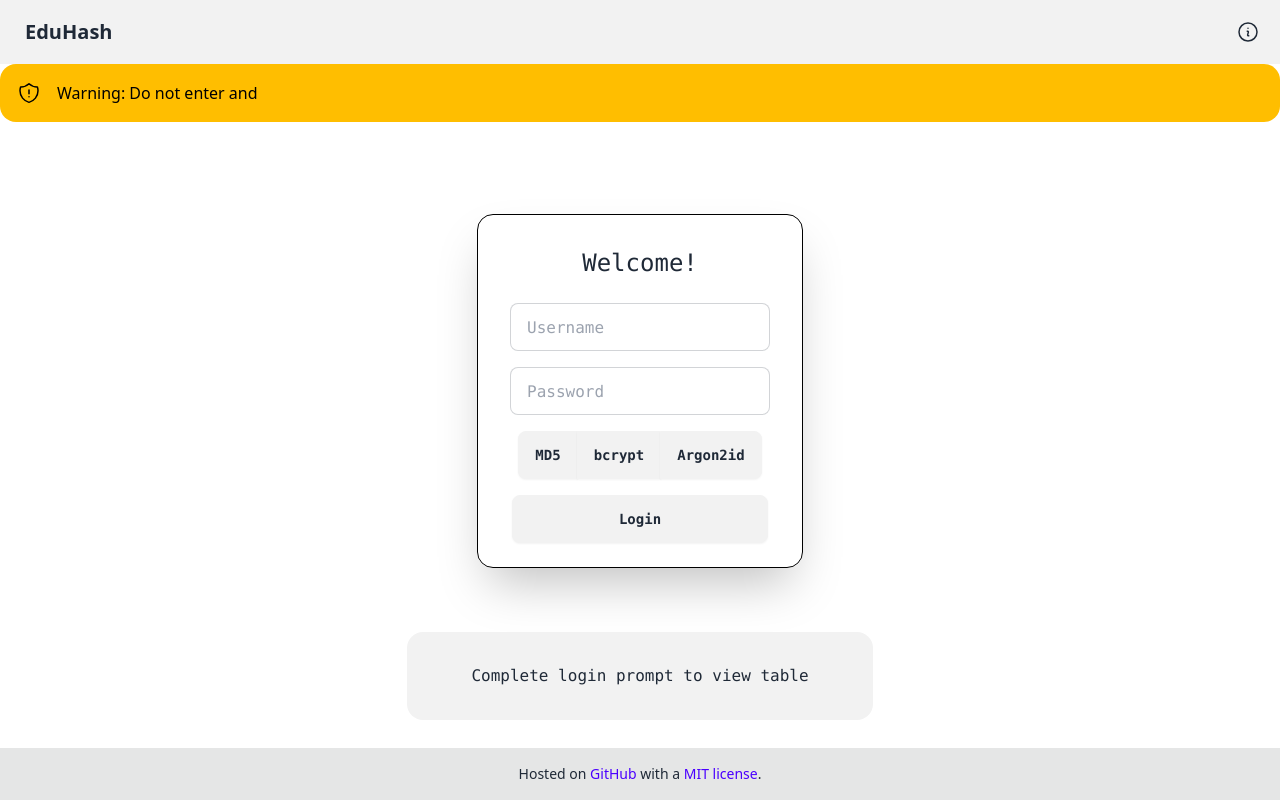
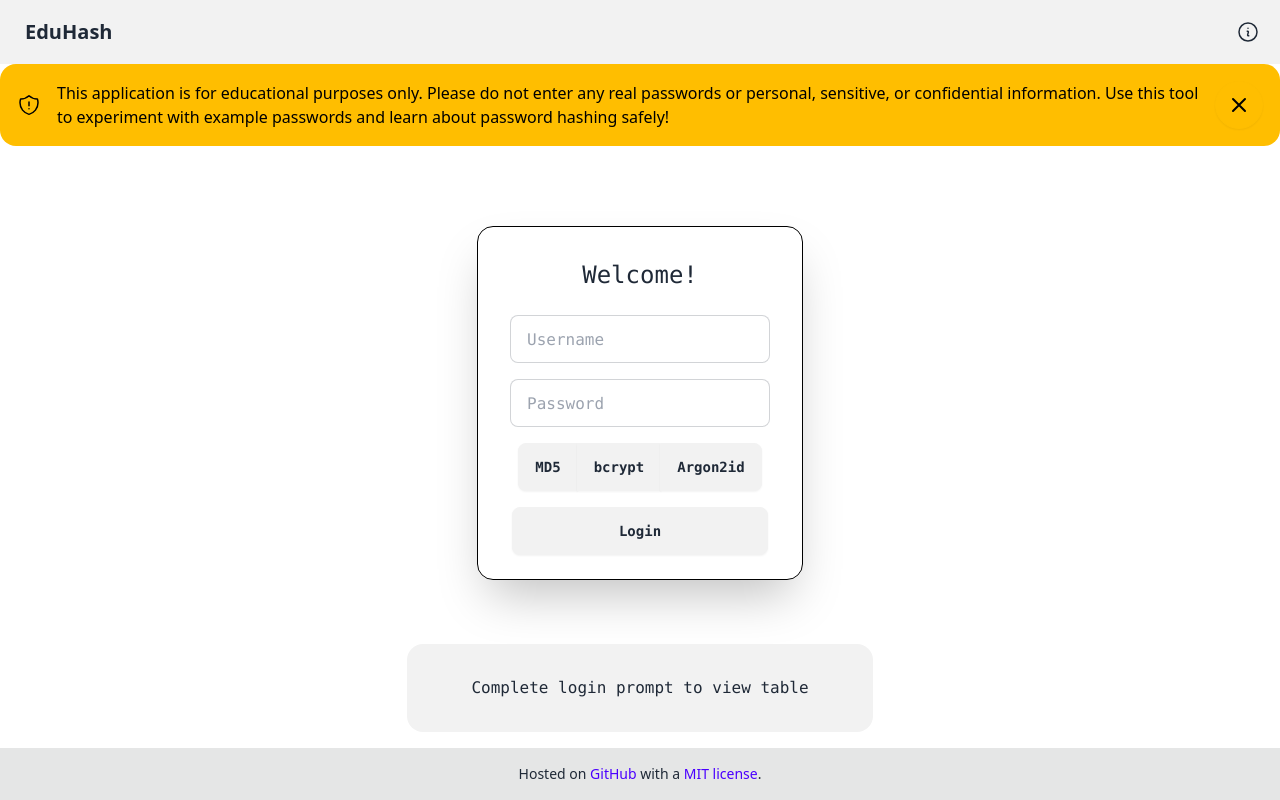
Before and after one commit to vanfossen/eduhash, a Vue app: page / in a window 1280 px wide. Built offline with nearby package versions, Linux system fonts and the light colour scheme.

Commit message:
add text and remove button to warning

```diff
--- a/src/components/Warning.vue
+++ b/src/components/Warning.vue
@@ -1,8 +1,18 @@
 <!-- Warning.vue -->
-<script setup lang="ts"></script>
+<script setup lang="ts">
+// vue and other libraries
+import { ref } from "vue";
+
+// variables
+const warning = ref<boolean>(true);
+
+const hideWarning = () => {
+  warning.value = false;
+};
+</script>
 
 <template>
-  <div role="alert" class="alert alert-warning">
+  <div v-if="warning" role="alert" class="alert alert-warning">
     <!-- heroicons | shield-exclamation -->
     <svg
       xmlns="http://www.w3.org/2000/svg"
@@ -19,7 +29,29 @@
       />
     </svg>
 
-    <span>Warning: Do not enter and </span>
+    <p>
+      This application is for educational purposes only. Please do not enter any
+      real passwords or personal, sensitive, or confidential information. Use
+      this tool to experiment with example passwords and learn about password
+      hashing safely!
+    </p>
+
+    <button class="btn btn-circle btn-warning" @click="hideWarning">
+      <svg
+        xmlns="http://www.w3.org/2000/svg"
+        class="h-6 w-6"
+        fill="none"
+        viewBox="0 0 24 24"
+        stroke="currentColor"
+      >
+        <path
+          stroke-linecap="round"
+          stroke-linejoin="round"
+          stroke-width="2"
+          d="M6 18L18 6M6 6l12 12"
+        />
+      </svg>
+    </button>
   </div>
 </template>
 
```
